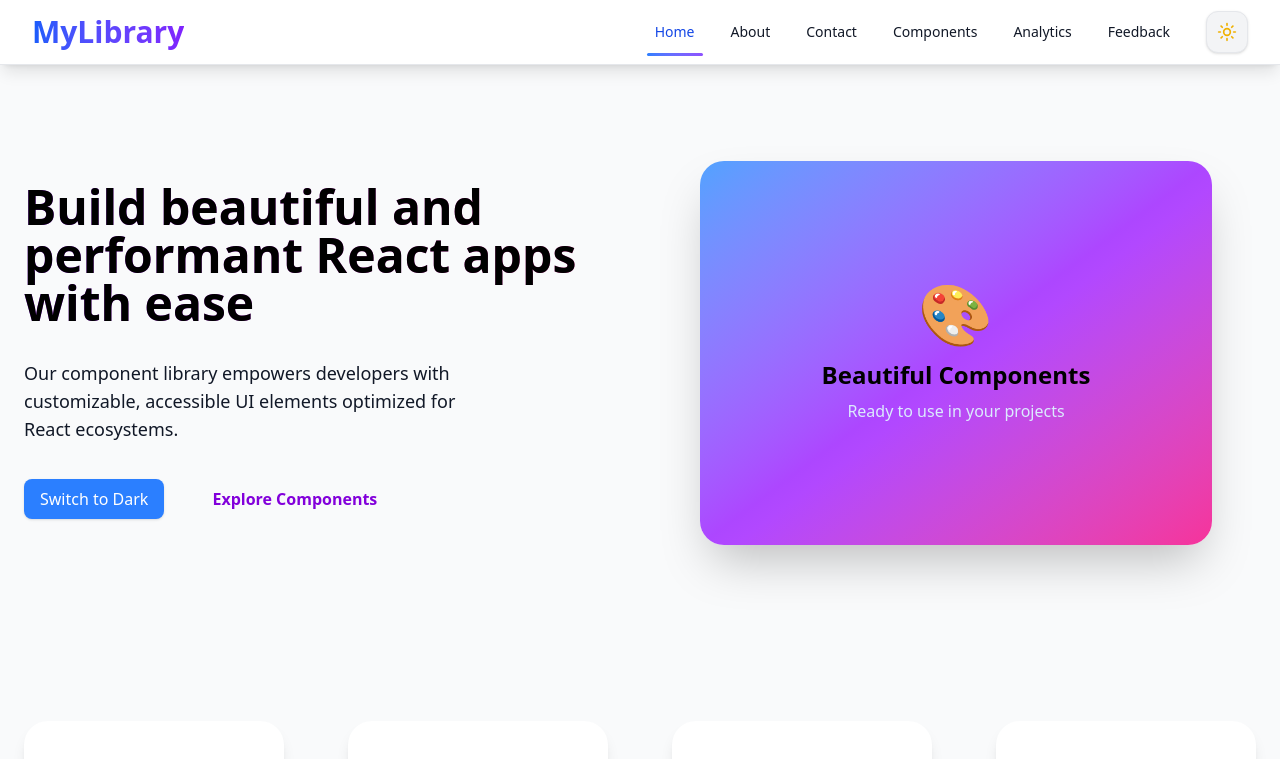
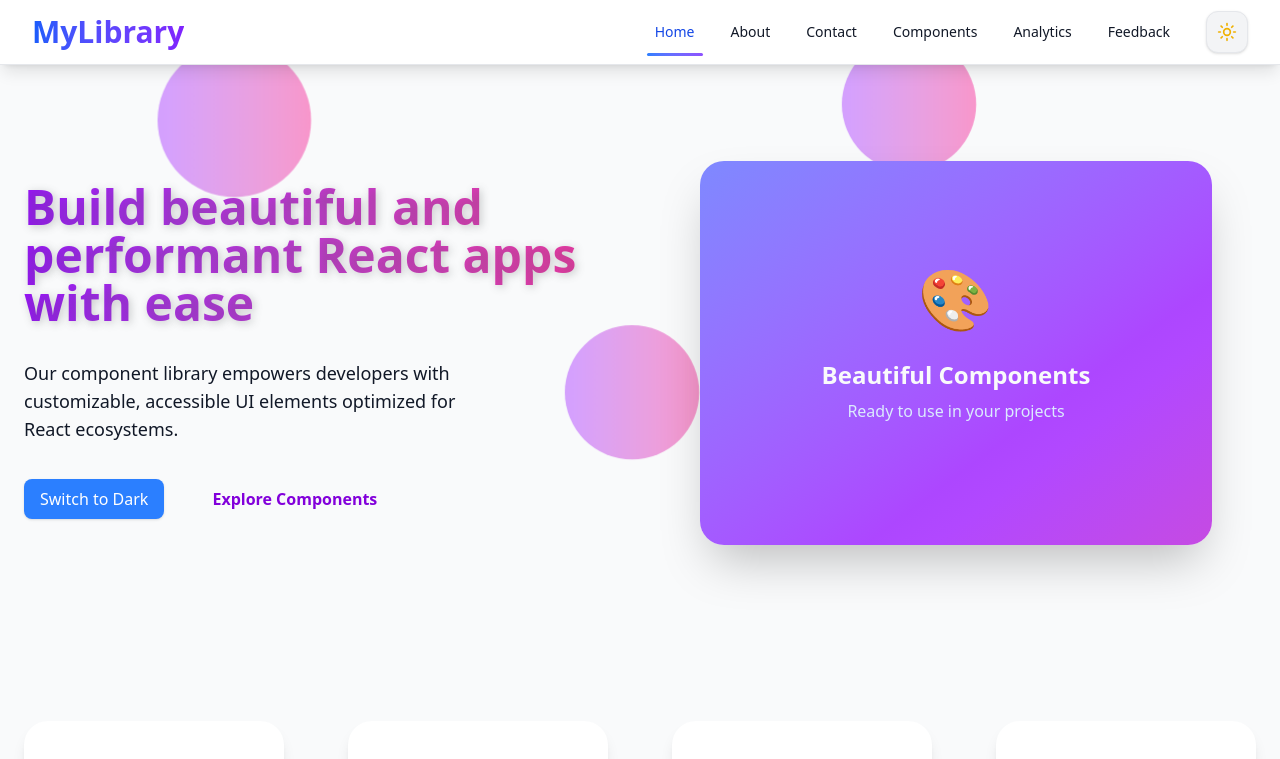
Before and after one commit to xMrAfonso/component-library, a Next.js app: page / in a window 1280 px wide. Shown: the top 759 px of the page. Built offline with nearby package versions, Linux system fonts and the light colour scheme.

Commit message:
added animated backgorund with UI enhance

```diff
--- a/src/app/layout.js
+++ b/src/app/layout.js
@@ -1,13 +1,13 @@
-import Navbar from './pages/Navbar'
-import '../styles/globals.css'
-import { ThemeProvider } from './context/ThemeContext'
-import { AnalyticsProvider } from './context/AnalyticsContext'
-import Footer from './pages/Footer';
+import Navbar from "./pages/Navbar";
+import "../styles/globals.css";
+import { ThemeProvider } from "./context/ThemeContext";
+import { AnalyticsProvider } from "./context/AnalyticsContext";
+import Footer from "./pages/Footer";
 
 export const metadata = {
-  title: 'Open Source Component Library',
-  description: 'Demo of reusable components (Buttons & Cards)'
-}
+  title: "Open Source Component Library",
+  description: "Demo of reusable components (Buttons & Cards)",
+};
 
 export default function RootLayout({ children }) {
   return (
@@ -15,16 +15,24 @@ export default function RootLayout({ children }) {
       <body className="min-h-screen bg-white dark:bg-gray-900 text-gray-900 dark:text-gray-100 transition-colors duration-300">
         <ThemeProvider>
           <AnalyticsProvider>
-            <div className="">
+            <div className="relative">
               <Navbar />
-              <main className='max-w-7xl mx-auto'>
-                {children}
-              </main>
+              {/* animated backgound */}
+              <div className="fixed inset-0 top-1/3 left-1/3 -translate-x-1/2 -translate-y-1/2">
+                 <div className="absolute top-14 left-1/5 w-32 h-32 rounded-full bg-gradient-to-r from-purple-500 to-pink-500  opacity-70 animation-pulseBg"></div>
+              </div>
+              <div className="fixed inset-0 top-1/3 left-1/2 -translate-x-1/2 -translate-y-1/2">
+                 <div className="absolute top-84 left-2/5 w-28 h-28 rounded-full bg-gradient-to-r from-purple-500 to-pink-500  opacity-70 animation-pulseBg"></div>
+              </div>
+              <div className="fixed inset-0 top-1/3 left-1/2 -translate-x-1/2 -translate-y-1/2">
+                 <div className="absolute top-12 left-10/12 w-28 h-28 rounded-full bg-gradient-to-r from-purple-500 to-pink-500  opacity-70 animation-pulseBg"></div>
+              </div>
+              <main className="max-w-7xl mx-auto">{children}</main>
               <Footer />
             </div>
           </AnalyticsProvider>
         </ThemeProvider>
       </body>
     </html>
-  )
+  );
 }
--- a/src/app/page.js
+++ b/src/app/page.js
@@ -72,10 +72,11 @@ export default function HomePage() {
   return (
     <div className="transition-colors duration-300">
       <div className="min-h-screen bg-gray-50 dark:bg-gray-900 text-gray-900 dark:text-gray-100">
+
         {/* Hero Section */}
         <section className="max-w-7xl mx-auto px-6 py-24 flex flex-col md:flex-row items-center gap-4">
           <div className="md:w-1/2 space-y-8 text-center md:text-left">
-            <h1 className="text-5xl font-extrabold bg-clip-text text-transparent bg-gradient-to-r from-purple-600 to-pink-500 dark:from-pink-500 dark:to-purple-600 select-none">
+            <h1 className="text-5xl font-extrabold text-shadow-lg !text-transparent bg-clip-text bg-gradient-to-r from-purple-600 to-pink-500 dark:from-pink-500 dark:to-purple-400 select-none">
               Build beautiful and performant React apps with ease
             </h1>
             <p className="text-lg max-w-md mx-auto md:mx-0 text-gray-700 dark:text-gray-300">
@@ -91,19 +92,18 @@ export default function HomePage() {
               </PrimaryButton>
               <Link
                 href="/components"
-                className="inline-block px-6 py-3 rounded-lg font-semibold text-purple-700 dark:text-pink-400 hover:underline cursor-pointer transition-colors hover:bg-purple-100 dark:hover:bg-purple-900 rounded-lg"
+                className="inline-block px-6 py-3 font-semibold text-purple-700 dark:text-pink-400 hover:underline cursor-pointer transition-colors hover:bg-purple-100 dark:hover:bg-purple-900 rounded-lg"
                 onClick={() => trackComponentView('ExploreFeatures')}
               >
                 Explore Components
               </Link>
             </div>
           </div>
-          <div className="md:w-1/2 max-w-lg mx-auto">
-
-            <div className="bg-gradient-to-br from-blue-400 via-purple-500 to-pink-500 rounded-3xl shadow-2xl w-full h-96 flex items-center justify-center">
+          <div className="relative md:w-1/2 max-w-lg mx-auto">
+            <div className="bg-gradient-to-br from-blue-400 via-purple-500 to-pink-500 rounded-3xl shadow-2xl w-full h-96 flex items-center justify-center bg-[length:200%_200%] gradient-shift">
               <div className="text-white text-center">
-                <div className="text-6xl mb-4">🎨</div>
-                <h3 className="text-2xl font-bold mb-2">Beautiful Components</h3>
+                <div className="text-6xl mb-4 animate-bounce">🎨</div>
+                <h3 className="text-2xl !text-gray-50 font-bold mb-2 transition-all duration-700 ease-out hover:scale-105">Beautiful Components</h3>
                 <p className="text-blue-100">Ready to use in your projects</p>
               </div>
             </div>
--- a/src/app/pages/Footer.jsx
+++ b/src/app/pages/Footer.jsx
@@ -31,7 +31,7 @@ const Footer = () => {
   ];
 
   return (
-    <footer className="bg-gray-100 dark:bg-gray-900 text-gray-900 dark:text-white border-t border-gray-200 dark:border-gray-800 transition-all duration-300">
+    <footer className="bg-gray-100 dark:bg-gray-900 text-gray-900 dark:text-white border-t border-gray-200 dark:border-gray-800 transition-all duration-300 mt-8">
       <div className="max-w-7xl mx-auto px-6 py-12">
         <div className="flex flex-col md:flex-row items-center md:items-start justify-between gap-8">
           {/* Left Section */}
--- a/src/styles/globals.css
+++ b/src/styles/globals.css
@@ -215,6 +215,10 @@ h6,
 .bg-theme-primary:hover {
   background-color: var(--color-primary-hover);
 }
+.bg-clip-text {
+  -webkit-background-clip: text;
+  background-clip: text;
+}
 
 .text-theme-primary-color {
   color: var(--color-primary);
@@ -227,6 +231,14 @@ h6,
 
 .shadow-theme-md {
   box-shadow: var(--shadow-md);
+}
+/* text shadow */
+.text-shadow-lg {
+  text-shadow: 2px 2px 8px rgba(87, 88, 88, 0.3);
+}
+.dark .text-shadow-lg {
+  text-shadow: 0px 4px 10px rgba(89, 127, 238, 0.3),
+    2px 2px 8px rgba(241, 30, 206, 0.3);
 }
 
 /* Focus styles */
@@ -278,3 +290,30 @@ button {
 .theme-transitioning * {
   transition: none !important;
 }
+
+/* animations */
+.animation-pulseBg {
+  animation: pulseBg 4s ease-in-out infinite;
+}
+@keyframes pulseBg {
+  0%,
+  100% {
+    transform: scale(1);
+    opacity: 0.2;
+  }
+  50% {
+    transform: scale(1.2);
+    opacity: 0.5;
+  }
+}
+.gradient-shift{
+  animation: gradient 8s ease infinite;
+}
+@keyframes gradient{
+  0% , 100%{
+    background-position: 0% 50%;
+  }
+  50%{
+    background-position: 100% 50%;
+  }
+}
```
